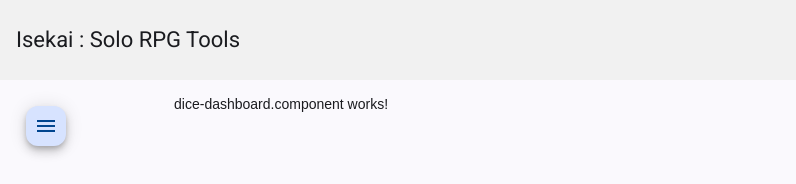
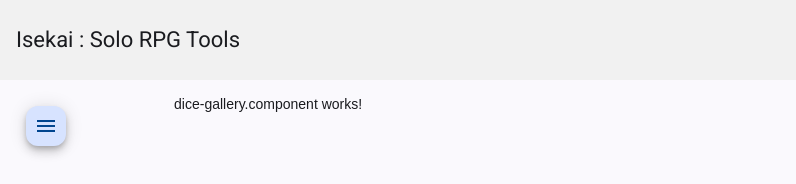
Before and after one commit to goblincraft/web-client, an Angular app: page /dice-dashboard in a window 1280 px wide. Shown: the top 184 px of the page, without its empty margins (0-796 px from the left). Built offline with nearby package versions, Linux system fonts and the light colour scheme.

Commit message:
feat / create dice gallery component

```diff
--- a/src/app/pages/dice-dashboard/dice-dashboard.component.html
+++ b/src/app/pages/dice-dashboard/dice-dashboard.component.html
@@ -1 +1,3 @@
-<p>dice-dashboard.component works!</p>
+<div class="dice-dashboard-wrapper">
+    <app-dice-gallery></app-dice-gallery>
+</div>
--- a/src/app/pages/dice-dashboard/dice-dashboard.component.ts
+++ b/src/app/pages/dice-dashboard/dice-dashboard.component.ts
@@ -1,8 +1,11 @@
 import { Component } from '@angular/core';
+import { DiceGalleryComponent } from './features/dice-gallery/dice-gallery.component';
 
 @Component({
   selector: 'app-dice-dashboard',
-  imports: [],
+  imports: [
+    DiceGalleryComponent
+  ],
   templateUrl: './dice-dashboard.component.html',
   styleUrl: './dice-dashboard.component.css',
 })
--- /dev/null
+++ b/src/app/pages/dice-dashboard/features/dice-gallery/dice-gallery.component.html
@@ -0,0 +1 @@
+<p>dice-gallery.component works!</p>
```
Also changed, not shown: src/app/pages/dice-dashboard/features/dice-gallery/dice-gallery.component.ts (added, +11 -0 lines), src/app/pages/dice-dashboard/features/dice-gallery/dice-gallery.component.css (added), 1 other file (tests, documents, lock files or other folders).
